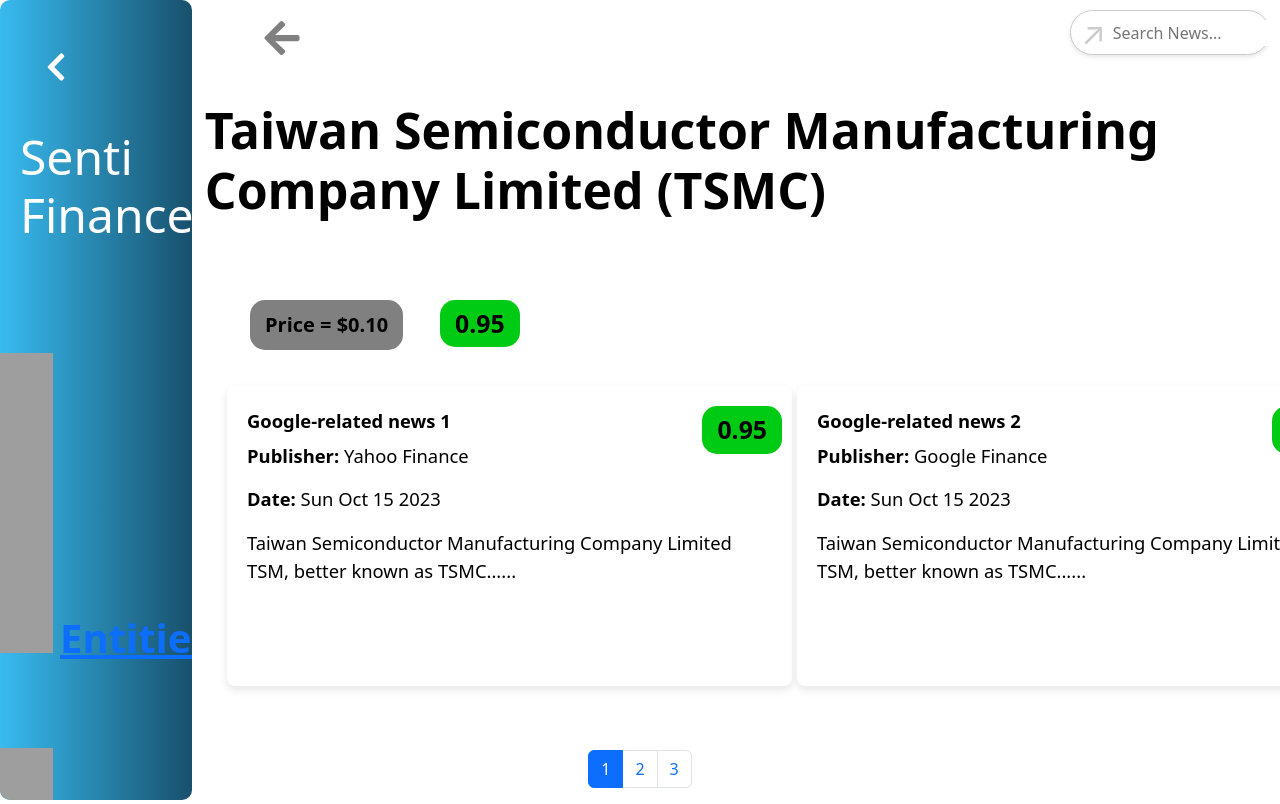
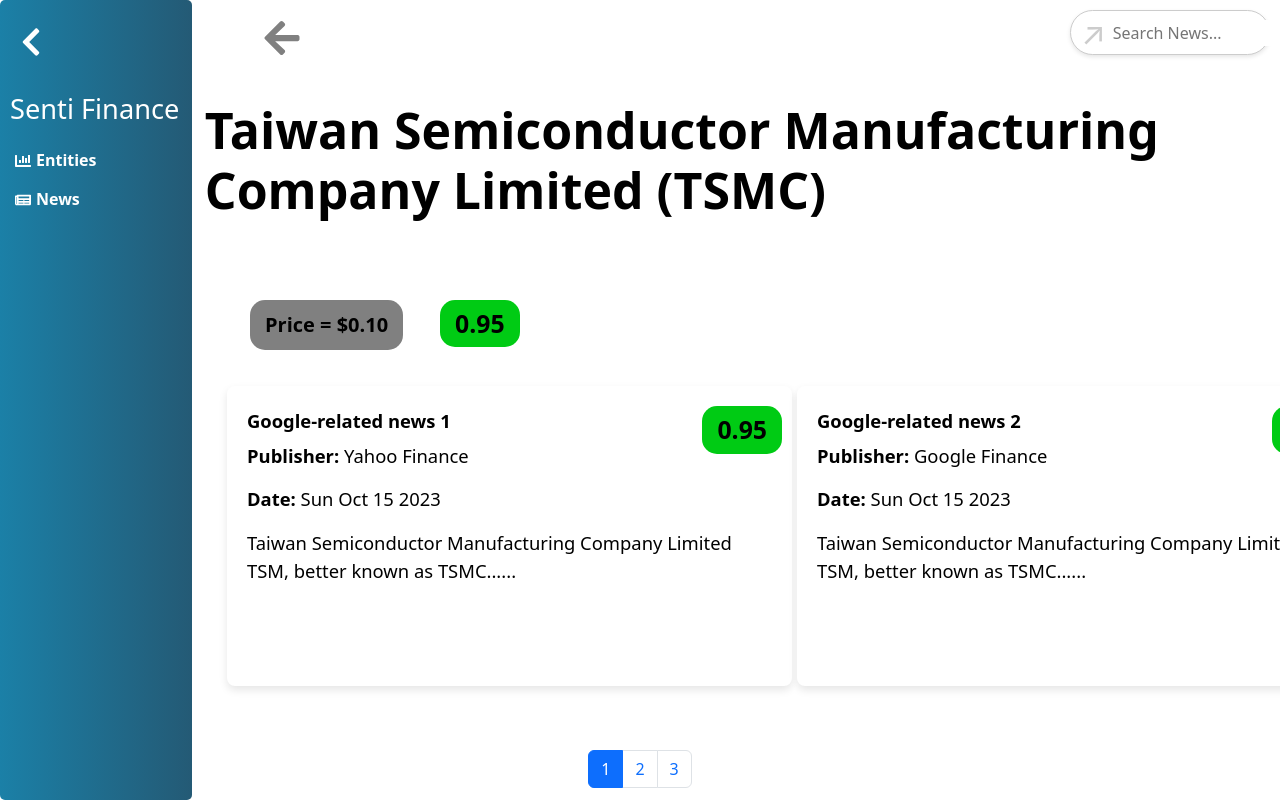
Before and after one commit to Shangwee/IS484-T2, a React (Create React App) app: page / in a window 1280 px wide. Shown: the top 804 px of the page. Built offline with nearby package versions, Linux system fonts and the light colour scheme.

Commit message:
sidebar cleanup

```diff
--- a/src/components/Sidebar.jsx
+++ b/src/components/Sidebar.jsx
@@ -1,55 +1,49 @@
 import React, { useState } from 'react';
-import { FaChevronLeft, FaChevronRight } from 'react-icons/fa'; // Install react-icons if not done yet
-import { Link } from 'react-router-dom'; // Import Link for routing
-import '../styles/App.css';
+import { FaChevronLeft, FaChevronRight, FaChartBar, FaNewspaper } from 'react-icons/fa';
+import { Link } from 'react-router-dom';
+import '../styles/App.css'; // Import your CSS file here
 
 function Sidebar() {
+  const [isCollapsed, setIsCollapsed] = useState(false);
 
-  const [isCollapsed, setIsCollapsed] = useState(false);
   const toggleSidebar = () => {
     setIsCollapsed(!isCollapsed);
   };
 
-  const styles = {
-
-    list1: {
-      listStyleImage: 'url("https://img.icons8.com/ios-filled/50/combo-chart--v1.png")'
-      ,marginBottom: "80px",
-      marginLeft:'40px',
-      fontWeight:'bold'
-    },
-
-    list2: {
-      listStyleImage: 'url("https://img.icons8.com/ios/50/event-accepted-tentatively.png")'
-      ,marginLeft:'40px'
-
-      ,fontWeight:'bold'
-    },
-
+  // Function to handle navigation programmatically
+  const navigateTo = (path) => {
+    console.log(`Navigating to ${path}`);
+    // Replace this with your actual navigation logic (e.g., using window.location or history.push)
+    window.location.href = path; // Example: Redirects to the specified path
   };
-
 
   return (
     <div className={`sidebar ${isCollapsed ? 'collapsed' : ''}`}>
-      <button className="toggle-btn" onClick={toggleSidebar}>
+      {/* Toggle Button */}
+      <button
+        className="toggle-btn"
+        onClick={toggleSidebar}
+        aria-label={isCollapsed ? 'Expand Sidebar' : 'Collapse Sidebar'}
+      >
         {isCollapsed ? <FaChevronRight /> : <FaChevronLeft />}
       </button>
+
+      {/* Sidebar Content */}
       <div className="sidebar-content">
-
-      <h1> Senti Finance</h1>
+        <h1 aria-hidden={true}>Senti Finance</h1>
         <ul>
-        <li style={styles.list1}>
-            {/* Entities */}
-            <Link to="/Entitiespage" className="sidebar-link">Entities</Link>
-        </li>
-        <li style={styles.list2}>
-          <Link to="/Newspage" className="sidebar-link">News</Link>
-        </li>
-      </ul>
+          <li onClick={() => navigateTo('/Entitiespage')}>
+            <FaChartBar />
+            <span className="sidebar-text">Entities</span>
+          </li>
+          <li onClick={() => navigateTo('/Newspage')}>
+            <FaNewspaper />
+            <span className="sidebar-text">News</span>
+          </li>
+        </ul>
       </div>
     </div>
   );
 }
 
-
 export default Sidebar;
--- a/src/styles/App.css
+++ b/src/styles/App.css
@@ -22,25 +22,24 @@
 
 /* Sidebar styles */
 .sidebar {
-  border-radius: 10px;
+  border-radius: 5px;
   position: fixed;
   top: 0;
   left: 0;
   height: 100vh;
-  background: linear-gradient(to right, #38BBF0, #18506C);
+  background: linear-gradient(to right, #1b80a7, #245a75);
   overflow-y: auto;
   color: white;
-  padding: 20px;  /* Reduced padding for better responsiveness */
+  padding: 10px;  /* Reduced padding for better responsiveness */
   width: 15vw;  /* Adjusted width for responsive layout */
   max-width: 500px; /* Max width for larger screens */
+  transition: width 0.3s ease, opacity 0.3s ease;
+  flex-direction: column;
   overflow: hidden;
-  transition: width 0.5s ease, padding 0.5s ease;
 }
-
 
 .sidebar.collapsed {
   width: 80px;
-  margin: 10px 0;
 }
 
 .sidebar.collapsed .sidebar-content {
@@ -51,10 +50,15 @@
   color: white;
   background: none;
   border: none;
-  padding: 20px;
+  padding: 5px;
   cursor: pointer;
   margin-bottom: 20px;
+}
 
+.toggle-btn:hover {
+  background-color: #a6d6ee;
+  border-radius: 100px;
+  padding-bottom: 10px;
 }
 
 .sidebar-content {
@@ -62,24 +66,28 @@
   flex-direction: column;
 }
 
-.sidebar-content h2 {
-  margin-top: 0;
-}
 .sidebar-content h1 {
-  margin-top: 0;
-  font-size: 3rem;  /* Scalable font size */
-  margin-bottom: 100px;
+  text-align: left;
+  margin: 5px 0;
+  white-space: nowrap;
+  font-size: 1.7rem;  /* Scalable font size */
+  margin-bottom: 2px;
 }
 
 .sidebar-content ul {
   list-style-type: none;
-  padding: 0;
+  padding: 5px;
 }
 
 .sidebar-content li {
-  margin: 10px 0;
-  text-align: center;
-  font-size: 2.5rem;  /* Scalable font size */
+  margin: 15px 0;
+  text-align: left;
+  font-size: 1rem;  /* Scalable font size */
+  font-weight: bold;
+}
+
+.sidebar-content li span {
+  padding-left: 5px;
 }
 
 .sidebar-content li:hover {
```
